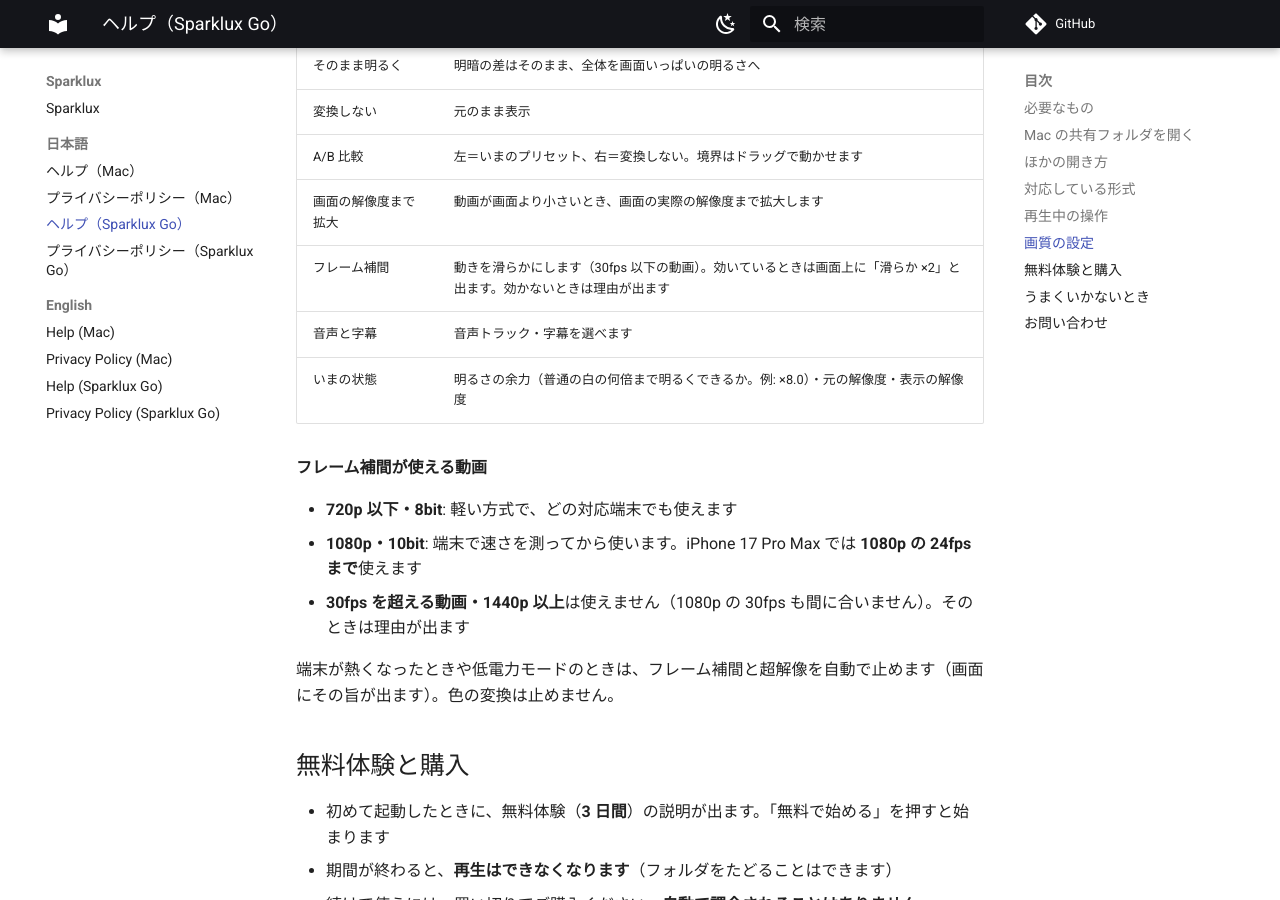
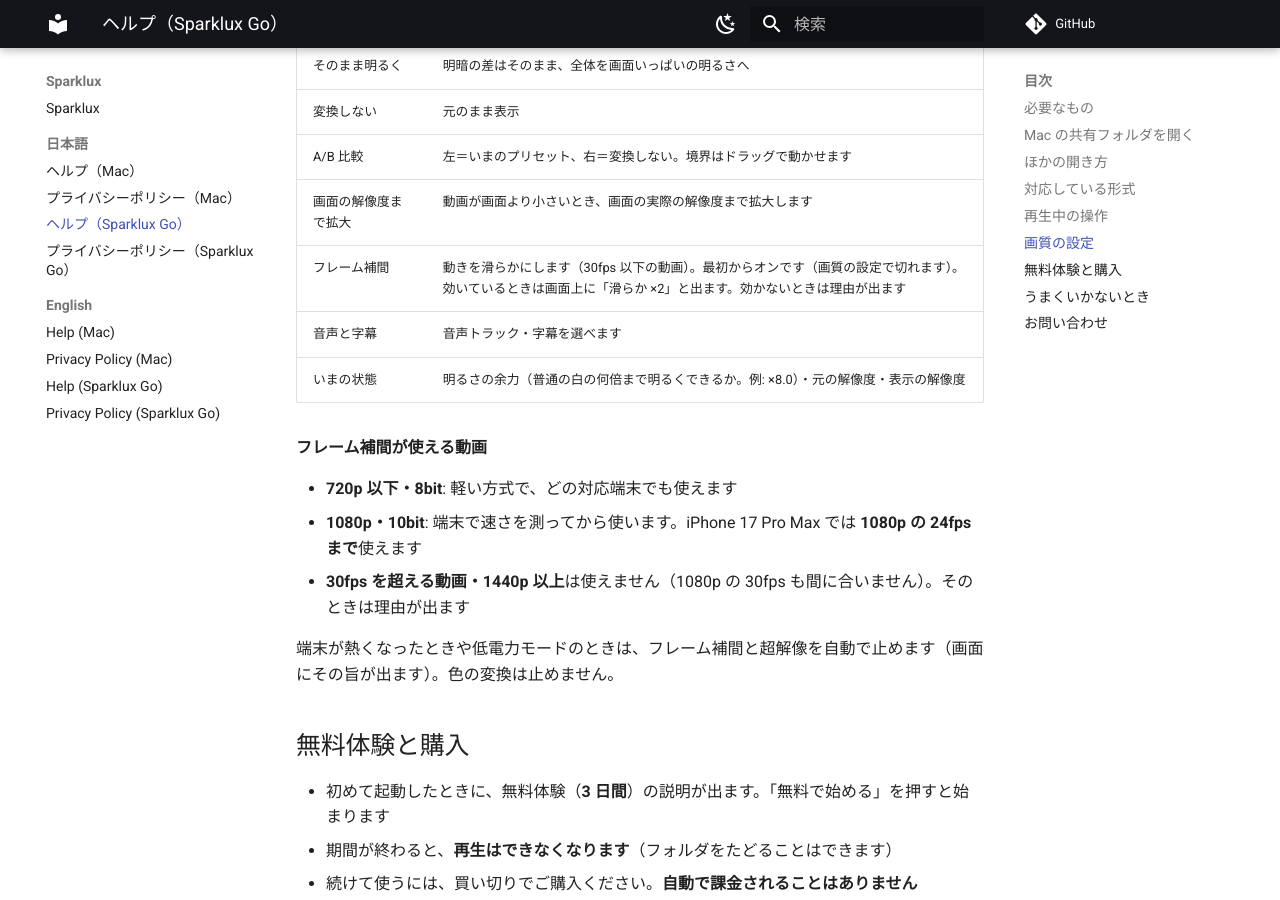
Before and after one commit to monmac1111/sparklux-help, an MkDocs documentation site: the page built from docs/ja/ios/help.md, in a window 1280 px wide and 900 px high, scrolled down 2832 px. Built offline with MkDocs 1.6.1 and Material for MkDocs 9.7.7, drawn with Linux system fonts in a browser that asks for light colours; comment, search, counter and statistics services are not loaded.

Commit message:
Sparklux Go ヘルプ: フレーム補間は最初からオン（build 4〜）
Co-Authored-By: Claude Opus 5.5 <noreply@anthropic.com>

```diff
--- a/docs/ja/ios/help.md
+++ b/docs/ja/ios/help.md
@@ -67,7 +67,7 @@ MP4 / MOV / M4V / HLS（.m3u8）/ **MKV**。映像は H.264 と HEVC（10bit・H
 | 変換しない | 元のまま表示 |
 | A/B 比較 | 左＝いまのプリセット、右＝変換しない。境界はドラッグで動かせます |
 | 画面の解像度まで拡大 | 動画が画面より小さいとき、画面の実際の解像度まで拡大します |
-| フレーム補間 | 動きを滑らかにします（30fps 以下の動画）。効いているときは画面上に「滑らか ×2」と出ます。効かないときは理由が出ます |
+| フレーム補間 | 動きを滑らかにします（30fps 以下の動画）。最初からオンです（画質の設定で切れます）。効いているときは画面上に「滑らか ×2」と出ます。効かないときは理由が出ます |
 | 音声と字幕 | 音声トラック・字幕を選べます |
 | いまの状態 | 明るさの余力（普通の白の何倍まで明るくできるか。例: ×8.0）・元の解像度・表示の解像度 |
 
```
Also changed, not shown: docs/en/ios/help.md (+1 -1 lines).
